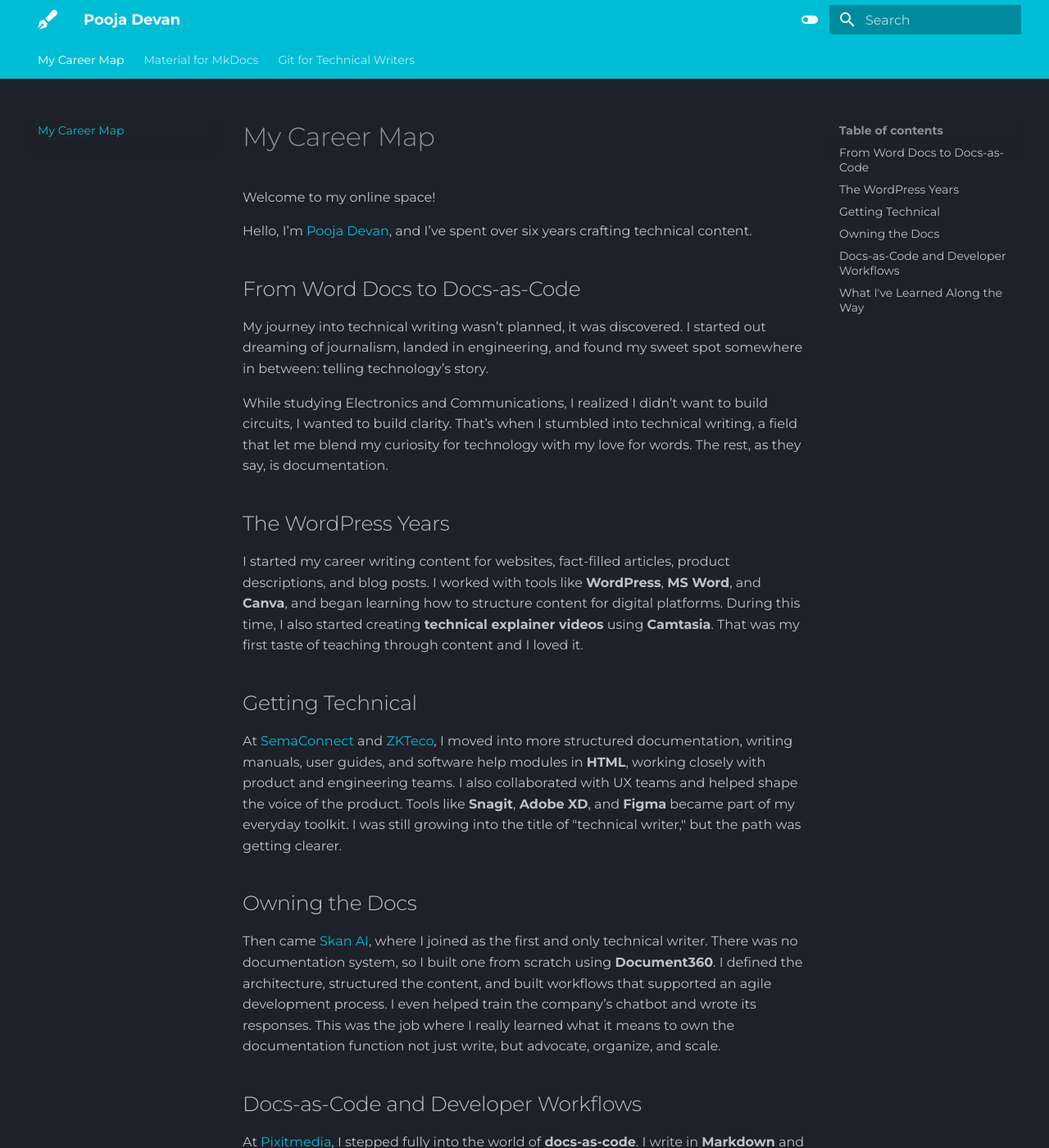
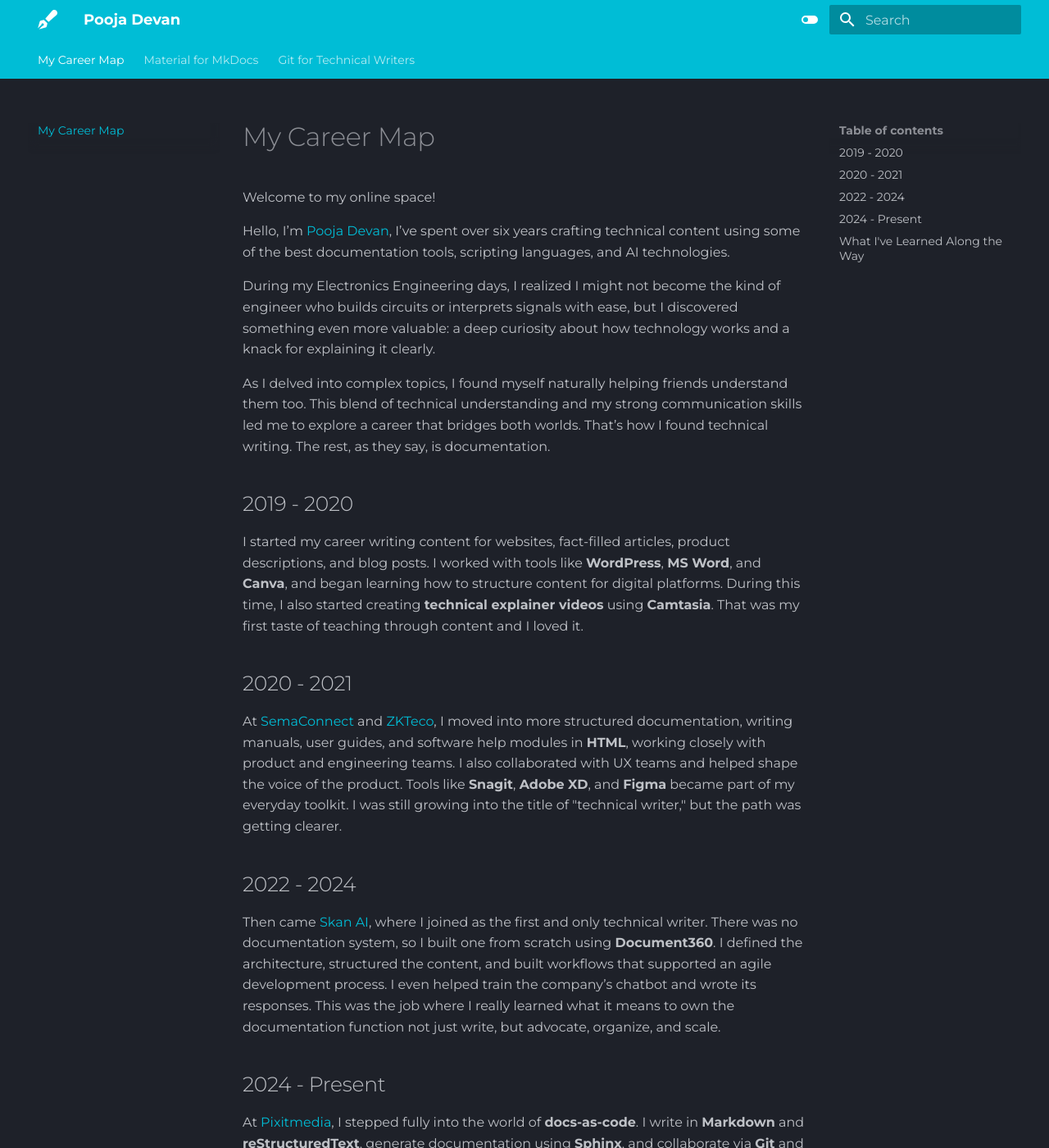
Before and after one commit to PoojaDevan/pdevan-mkdocs, an MkDocs documentation site: the page built from docs/index.md, in a window 1280 px wide and 1400 px high. Shown: the whole window at 82% size. Built offline with MkDocs 1.6.1 and Material for MkDocs 9.7.7, drawn with Linux system fonts in a browser that asks for light colours; some web fonts are replaced.

Commit message:
updated Intro

```diff
--- a/docs/index.md
+++ b/docs/index.md
@@ -2,27 +2,25 @@
 
 Welcome to my online space!
 
-Hello, I’m [Pooja Devan](https://www.linkedin.com/in/pooja-devan-07nov95/), and I’ve spent over six years crafting technical content.
+Hello, I’m [Pooja Devan](https://www.linkedin.com/in/pooja-devan-07nov95/), I’ve spent over six years crafting technical content using some of the best documentation tools, scripting languages, and AI technologies.
 
-## From Word Docs to Docs-as-Code
+During my Electronics Engineering days, I realized I might not become the kind of engineer who builds circuits or interprets signals with ease, but I discovered something even more valuable: a deep curiosity about how technology works and a knack for explaining it clearly.
 
-My journey into technical writing wasn’t planned, it was discovered. I started out dreaming of journalism, landed in engineering, and found my sweet spot somewhere in between: telling technology’s story.
+As I delved into complex topics, I found myself naturally helping friends understand them too. This blend of technical understanding and my strong communication skills led me to explore a career that bridges both worlds. That’s how I found technical writing. The rest, as they say, is documentation.
 
-While studying Electronics and Communications, I realized I didn’t want to build circuits, I wanted to build clarity. That’s when I stumbled into technical writing, a field that let me blend my curiosity for technology with my love for words. The rest, as they say, is documentation.
-
-## The WordPress Years
+## 2019 - 2020
 
 I started my career writing content for websites, fact-filled articles, product descriptions, and blog posts. I worked with tools like **WordPress**, **MS Word**, and **Canva**, and began learning how to structure content for digital platforms. During this time, I also started creating **technical explainer videos** using **Camtasia**. That was my first taste of teaching through content and I loved it.
 
-## Getting Technical
+## 2020 - 2021
 
 At [SemaConnect](https://blinkcharging.com/blog/semaconnect-welcome-to-blink-charging) and [ZKTeco](https://www.zkteco.com/en/), I moved into more structured documentation, writing manuals, user guides, and software help modules in **HTML**, working closely with product and engineering teams. I also collaborated with UX teams and helped shape the voice of the product. Tools like **Snagit**, **Adobe XD**, and **Figma** became part of my everyday toolkit. I was still growing into the title of "technical writer," but the path was getting clearer.
 
-## Owning the Docs
+## 2022 - 2024
 
 Then came [Skan AI](https://www.skan.ai/), where I joined as the first and only technical writer. There was no documentation system, so I built one from scratch using **Document360**. I defined the architecture, structured the content, and built workflows that supported an agile development process. I even helped train the company’s chatbot and wrote its responses. This was the job where I really learned what it means to own the documentation function not just write, but advocate, organize, and scale.
 
-## Docs-as-Code and Developer Workflows
+## 2024 - Present
 
 At [Pixitmedia](https://www.pixitmedia.com/), I stepped fully into the world of **docs-as-code**. I write in **Markdown** and **reStructuredText**, generate documentation using **Sphinx**, and collaborate via **Git** and **Bitbucket**, just like the developers. I submit pull requests, review code-adjacent content, and ship docs alongside product releases as part of the CI/CD pipeline. I also work comfortably in a **Linux** environment and manage docs in sync with **Jira**, **Confluence**, and release cycles.
 
```
Also changed, not shown: docs/gitdc.md (+1 -1 lines).
